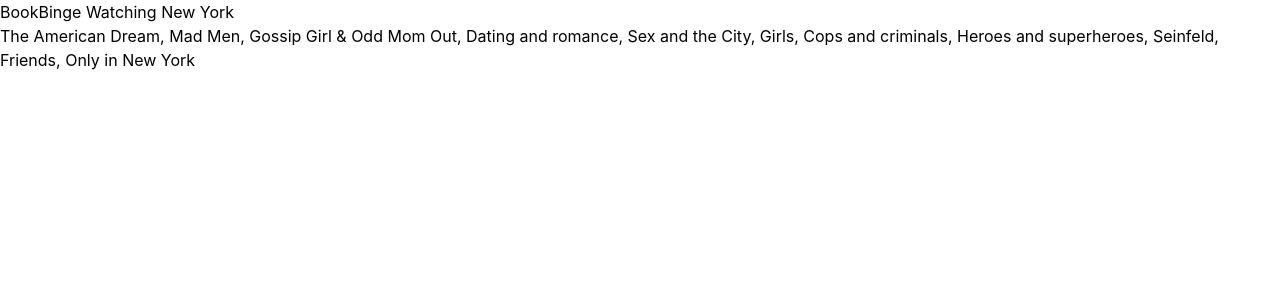
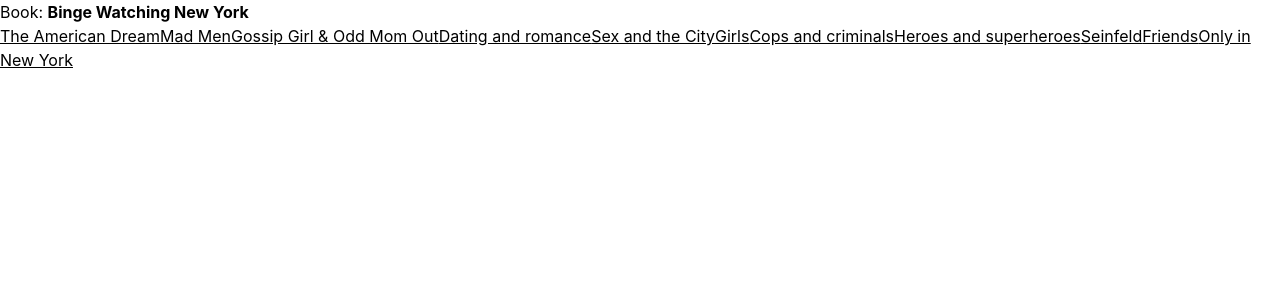
Before and after one commit to gnclmorais/bing-watching-maps, a Next.js app: page /books/1 in a window 1280 px wide. Shown: the top 300 px of the page. Built offline with nearby package versions, Linux system fonts and the light colour scheme.

Commit message:
Add rudimentary map page loading
Load the data but show no map yet.

```diff
--- /dev/null
+++ b/lib/maps.js
@@ -0,0 +1,62 @@
+import fs from 'fs'
+import path from 'path'
+
+// Where the maps are located
+const mapsDirectory = path.join(process.cwd(), 'data/maps')
+
+export function getAllMapIds() {
+  const fileNames = fs.readdirSync(mapsDirectory)
+
+  // Returns an array that looks like this:
+  // [
+  //   {
+  //     params: { id: '1' }
+  //   },
+  //   {
+  //     params: { id: '2' }
+  //   }
+  // ]
+  return fileNames.map(fileName => ({
+    params: {
+      id: fileName.replace(/\.json$/, '')
+    }
+  }))
+}
+
+export function getMapData(id) {
+  const fullPath = path.join(mapsDirectory, `${id}.json`)
+  const fileContents = fs.readFileSync(fullPath, 'utf8')
+
+  // Convert the string into a POJO
+  const jsonResult = JSON.parse(fileContents)
+
+  // Combine the data with the id
+  return { id, ...jsonResult }
+}
+
+export function getSortedMapsData() {
+  // Get file names under /maps
+  const fileNames = fs.readdirSync(mapsDirectory)
+
+  const allMapsData = fileNames.map(fileName => {
+    // Remove ".json" from file name to get id and make it a number
+    const id = Number(fileName.replace(/\.json$/, ''))
+
+    // Read JSON file as string
+    const fullPath = path.join(mapsDirectory, fileName)
+    const fileContents = fs.readFileSync(fullPath, 'utf8')
+
+    // Convert the string into a POJO
+    const jsonResult = JSON.parse(fileContents)
+
+    // Combine the data with the id
+    return { id, ...jsonResult }
+  })
+
+  // Sort maps by id
+  return allMapsData.sort(({ id: a }, { id: b }) => {
+    if (a < b) return -1
+    if (a > b) return 1
+    return 0
+  })
+}
--- a/pages/books/[id].js
+++ b/pages/books/[id].js
@@ -1,4 +1,5 @@
 import Head from 'next/head'
+import Link from 'next/link'
 
 import { getAllBookIds, getBookData } from '../../lib/books'
 
@@ -9,10 +10,13 @@
         <title>{bookData.title}</title>
       </Head>
 
-      Book
-      {bookData.title}
+      Book: <strong>{bookData.title}</strong>
       <br />
-      {bookData.chapters.map(({ title }) => title).join(', ')}
+      {bookData.chapters.map(({ id, title }) => (
+        <Link key={id} href={`/maps/${id}`}>
+          <a className="underline">{title}</a>
+        </Link>
+      ))}
     </>
   )
 }
--- /dev/null
+++ b/pages/maps/[id].js
@@ -0,0 +1,39 @@
+import Head from 'next/head'
+import Link from 'next/link'
+
+import { getAllMapIds, getMapData } from '../../lib/maps'
+
+export default function Map({ mapData }) {
+  return (
+    <>
+      <Head>
+        <title>{mapData.title}</title>
+      </Head>
+
+      Map: <strong>{mapData.title}</strong> (<em>{mapData.subtitle}</em>)
+      <br />
+      {mapData.markers.length} markers
+    </>
+  )
+}
+
+// Return a list of possible value for id
+export async function getStaticPaths() {
+  const paths = getAllMapIds()
+
+  return {
+    paths,
+    fallback: false
+  }
+}
+
+// Fetch necessary data for the map using params.id
+export async function getStaticProps({ params }) {
+  const mapData = getMapData(params.id)
+
+  return {
+    props: {
+      mapData
+    }
+  }
+}
```
